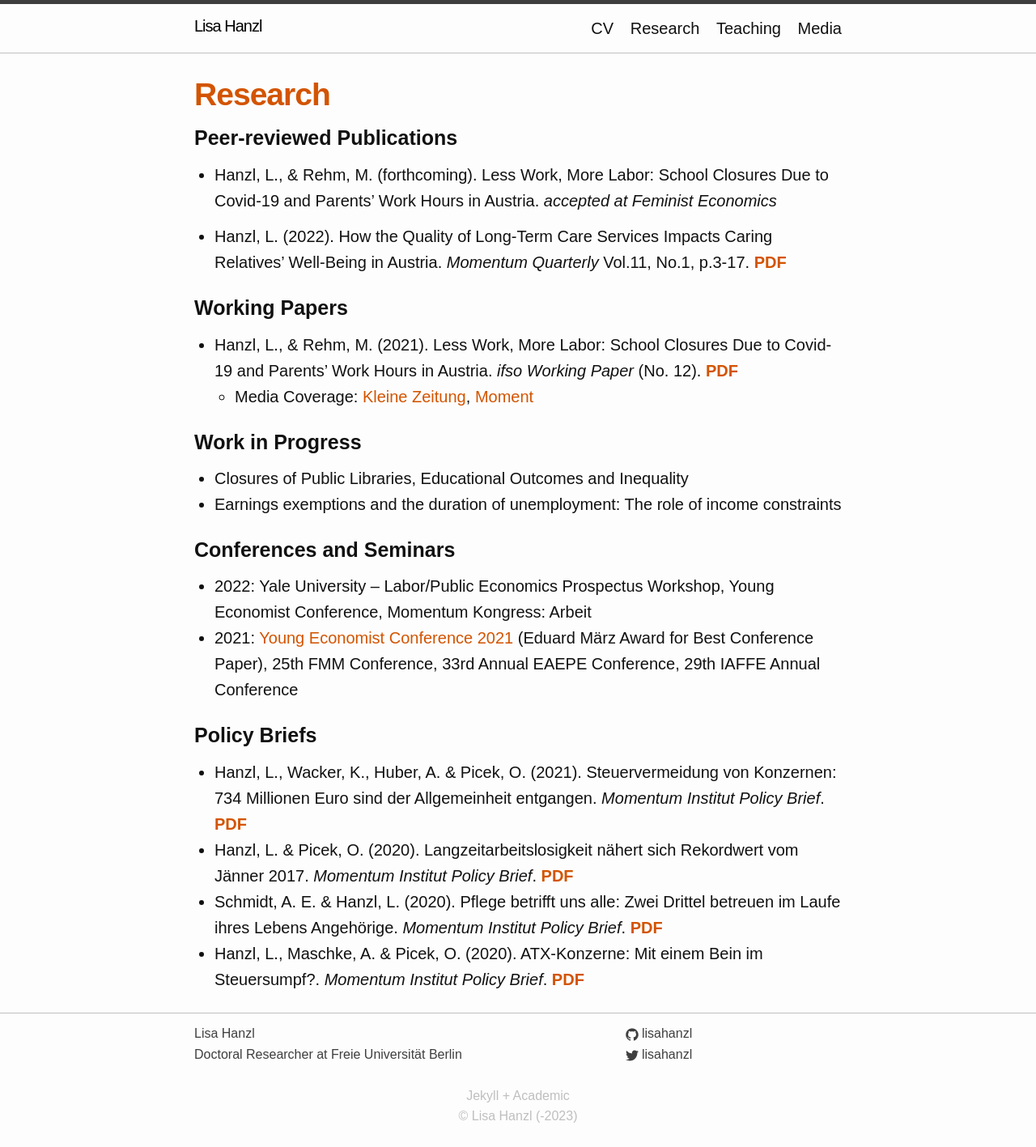
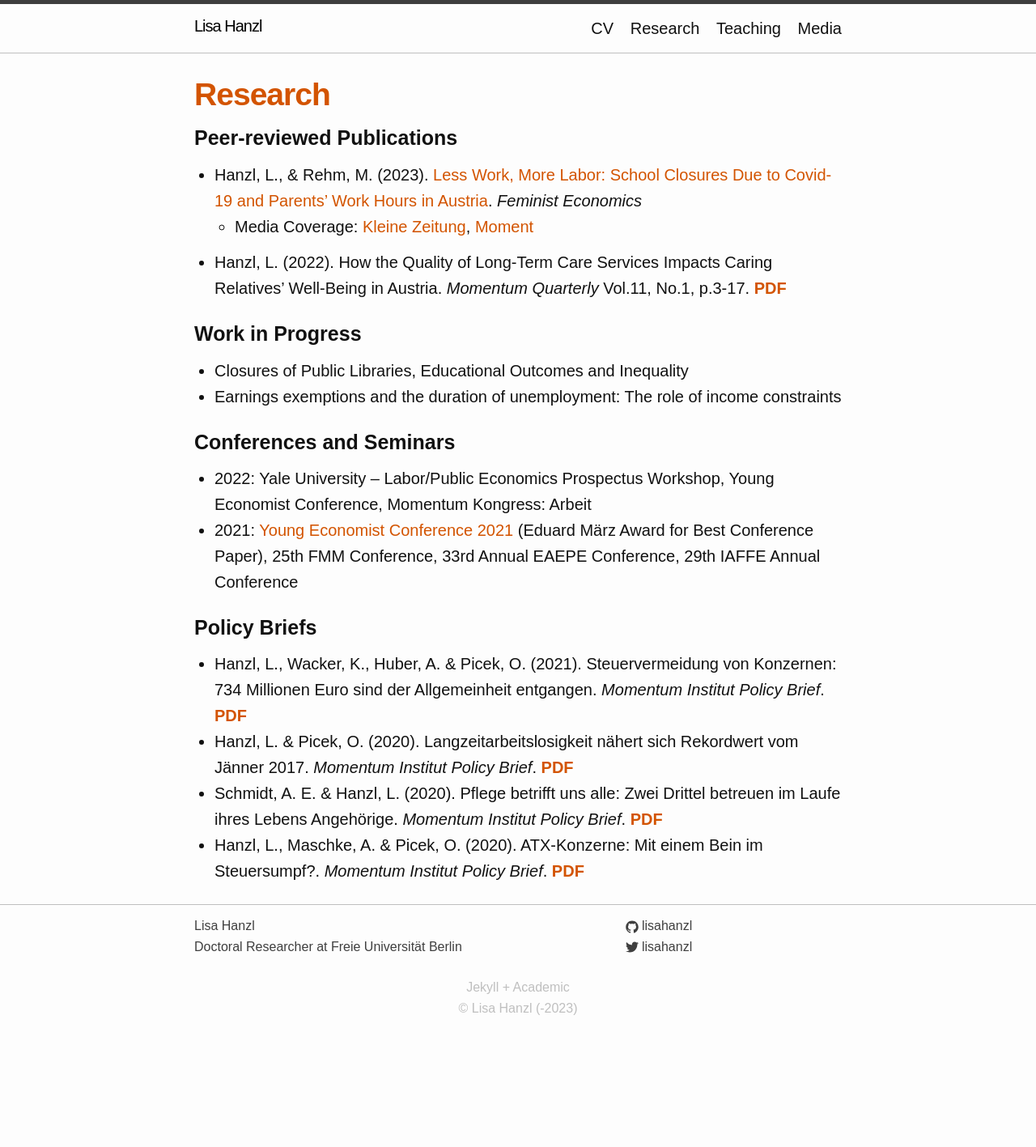
Before and after one commit to lisahanzl/lisahanzl.github.io, a Jekyll site: the page built from 01_research.md, in a window 1280 px wide. Shown: the whole page at 81% size. Built offline with Jekyll 4.4.1, drawn with Linux system fonts in a browser that asks for light colours; after the commit the page ends 1283 px from its top, so only the background shows below that.

Commit message:
Update 01_research.md

```diff
--- a/01_research.md
+++ b/01_research.md
@@ -8,15 +8,12 @@ permalink: /research/
 
 ### Peer-reviewed Publications
 <p> </p>
-- Hanzl, L., & Rehm, M. (forthcoming). Less Work, More Labor: School Closures Due to Covid-19 and Parents' Work Hours in Austria. *accepted at Feminist Economics*
+- Hanzl, L., & Rehm, M. (2023). [Less Work, More Labor: School Closures Due to Covid-19 and Parents' Work Hours in Austria](https://www.tandfonline.com/doi/full/10.1080/13545701.2023.2251972). *Feminist Economics*
+  - Media Coverage: [Kleine Zeitung](https://www.kleinezeitung.at/politik/5981546/Frauen-unter-Druck_Folgen-der-Pandemie_Nur-Frauen-reduzierten){:target="_blank"}, [Moment](https://www.moment.at/story/schulschließungen-pandemie-arbeit){:target="_blank"}
+<p> </p>
+
 <p> </p>
 - Hanzl, L. (2022). How the Quality of Long-Term Care Services Impacts Caring Relatives’ Well-Being in Austria. *Momentum Quarterly* Vol.11, No.1, p.3-17. [**PDF**](https://doi.org/10.15203/momentumquarterly.vol11.no1.p3-17){:target="_blank"}
-<p> </p>
-
-### Working Papers
-<p> </p>
-- Hanzl, L., & Rehm, M. (2021). Less Work, More Labor: School Closures Due to Covid-19 and Parents' Work Hours in Austria. *ifso Working Paper* (No. 12). [**PDF**](https://www.uni-due.de/imperia/md/content/soziooekonomie/ifsowp12_hanzlrehm2021.pdf){:target="_blank"}
-  - Media Coverage: [Kleine Zeitung](https://www.kleinezeitung.at/politik/5981546/Frauen-unter-Druck_Folgen-der-Pandemie_Nur-Frauen-reduzierten){:target="_blank"}, [Moment](https://www.moment.at/story/schulschließungen-pandemie-arbeit){:target="_blank"}
 <p> </p>
 
 ### Work in Progress
```
